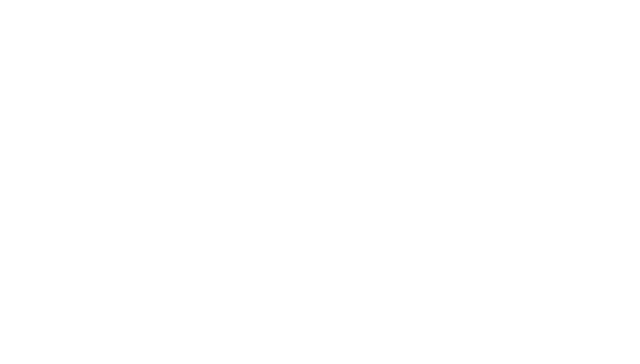
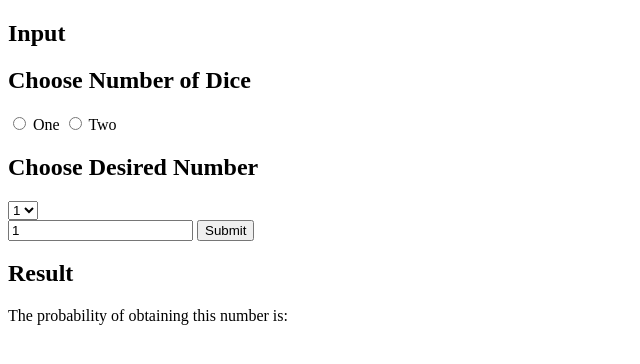
Before and after one commit to aleksigoulet/dice-probability, a plain HTML site: page index.html in a window 1280 px wide. Shown: the whole page, without its empty margins (0-640 px from the left). Drawn offline with Linux system fonts and the light colour scheme.

Commit message:
Add Input Form

```diff
--- a/index.html
+++ b/index.html
@@ -8,6 +8,34 @@
     </title>
 </head>
 <body>
-
+    <section class="input">
+        <h1>Input</h1>
+        <form action="">
+            <div>
+                <h2>Choose Number of Dice</h2>
+                <input type="radio" id="oneDice" value="One" name="numberDice">
+                <label for="oneDice">One</label>
+                <input type="radio" id="twoDice" value="Two" name="numberDice">
+                <label for="twoDice">Two</label>
+            </div>
+            <div>
+                <h2>Choose Desired Number</h2>
+                <select name="desiredNum" id="desiredNum">
+                    <option value="1">1</option>
+                    <option value="2">2</option>
+                    <option value="3">3</option>
+                    <option value="4">4</option>
+                    <option value="5">5</option>
+                    <option value="6">6</option>
+                </select>
+            </div>
+            <input class="input" id="numRolls" type="number" min="1" value="1">
+            <input class="input" type="submit">
+        </form>
+    </section>
+    <section class="result">
+        <h1>Result</h1>
+        <p>The probability of obtaining this number is:</p>
+    </section>
 </body>
 </html>
```
